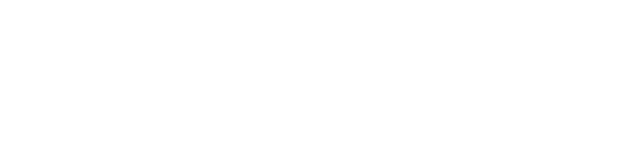
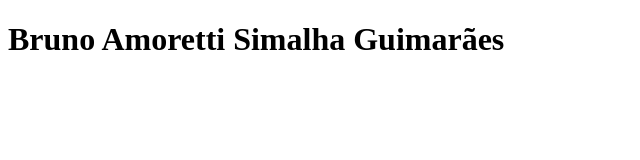
Before and after one commit to BrunoASG/BrunoASG.github.io, a plain HTML site: page index.html in a window 1280 px wide. Shown: the whole page, without its empty margins (0-640 px from the left). Drawn offline with Linux system fonts and the light colour scheme.

Commit message:
Adciona nome completo

```diff
--- a/index.html
+++ b/index.html
@@ -8,6 +8,6 @@
 
 </head>
 <body>
-
+    <h1>Bruno Amoretti Simalha Guimarães</h1>
 </body>
 </html>
```
